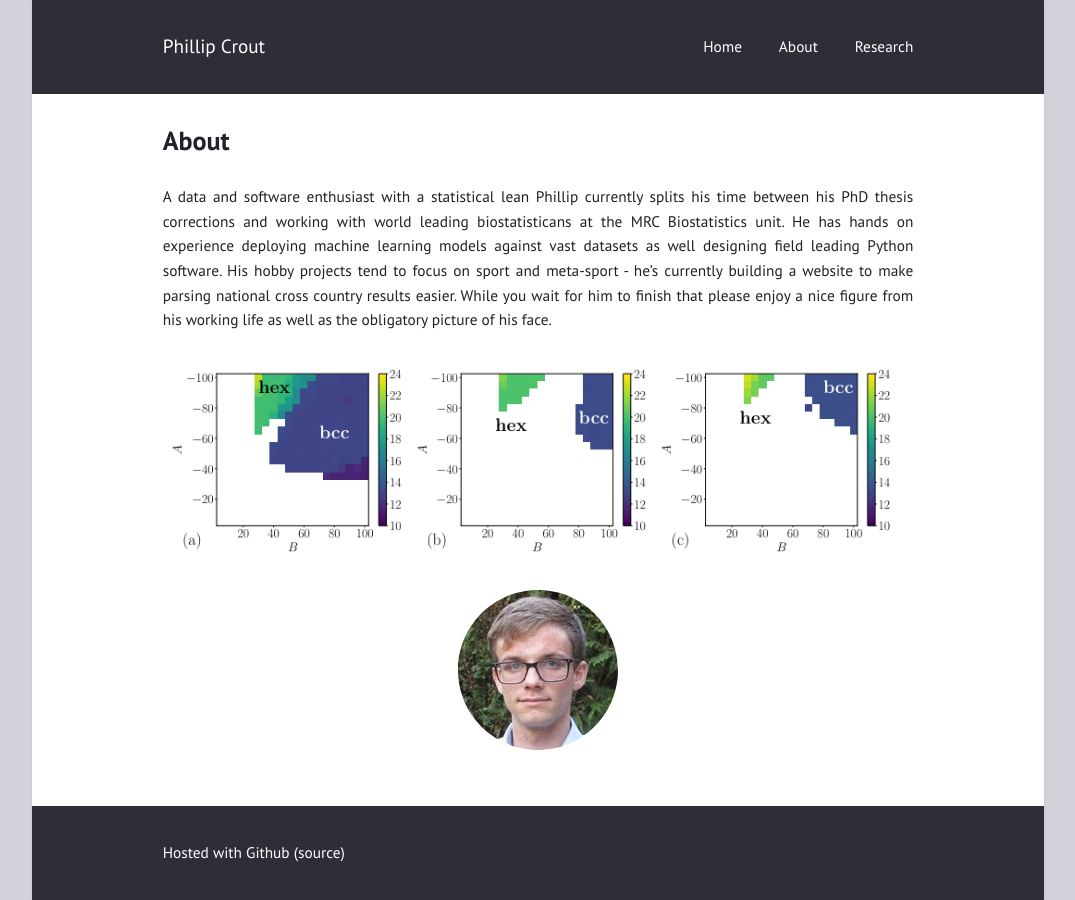
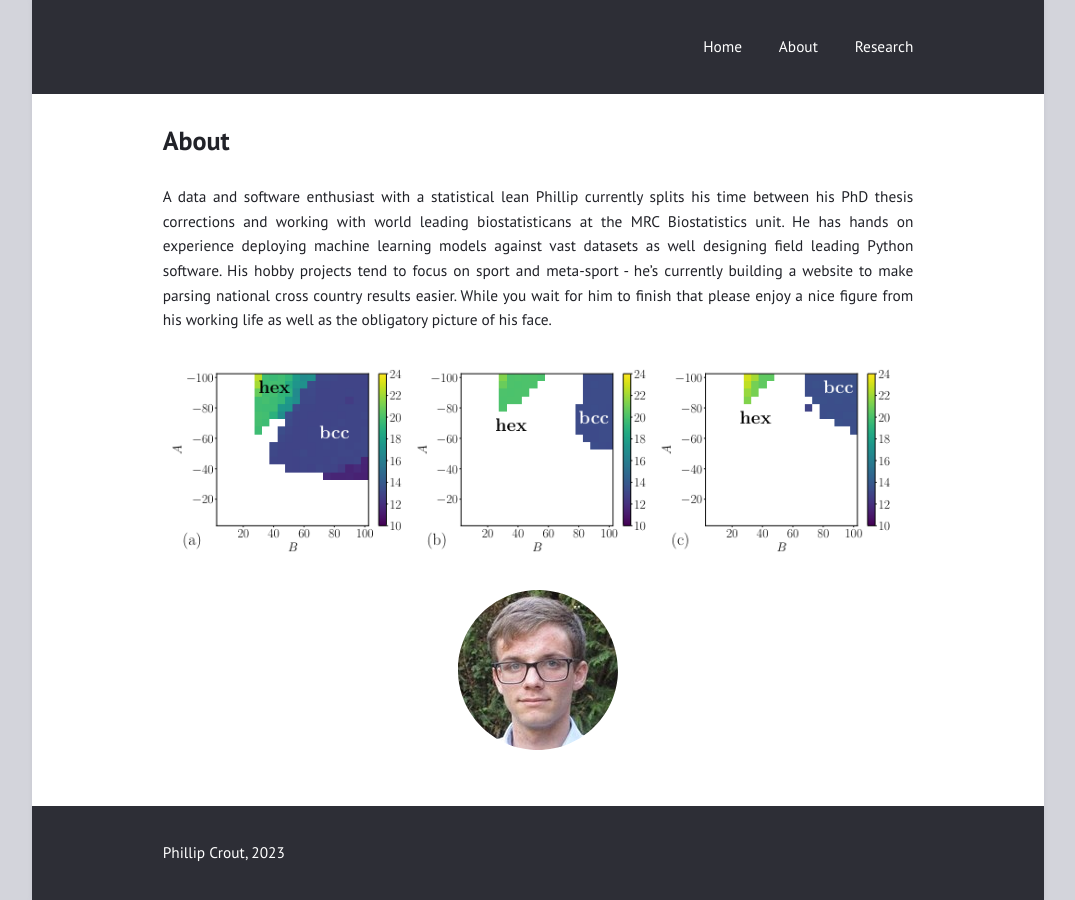
Before and after one commit to phillipcrout/phillipcrout.github.io, a Jekyll site: the page built from About.md, in a window 1280 px wide. Shown: the whole page, without its empty margins (102-1177 px from the left). Built offline with Jekyll 4.4.1, drawn with Linux system fonts in a browser that asks for light colours.

Commit message:
Tidy up the styling a little
No link to the source on the website. No big statement of my name at the top.

```diff
--- a/_config.yml
+++ b/_config.yml
@@ -1,6 +1,6 @@
-title: "Phillip Crout"
+title: ""
 author: "Phillip Crout"
-description: 'Hosted with Github <a href=https://github.com/phillipcrout/phillipcrout.github.io> (source) </a>'
+description: 'Phillip Crout, 2023'
 permalink: /:title/
 lang: "en"
 excerpt_separator: "\n\n\n"
```
